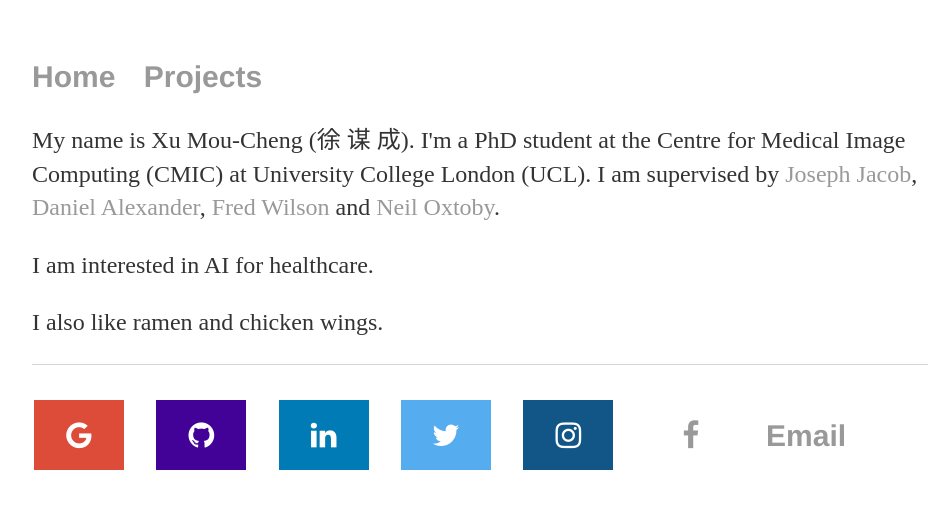
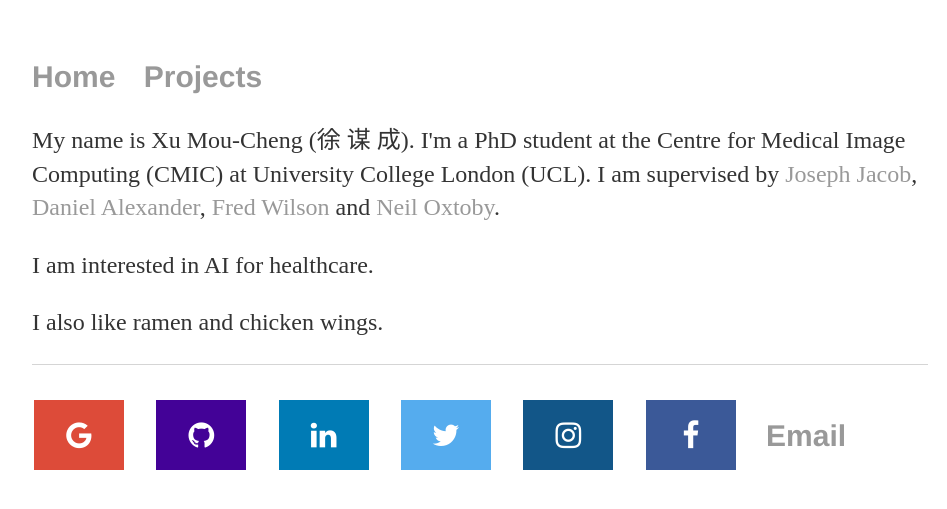
Before and after one commit to moucheng2017/mouchengxu.github.io, a Jekyll site: the page built from index.html, in a window 1280 px wide. Shown: the top 509 px of the page, without its empty margins (160-1107 px from the left). Built offline with Jekyll 4.4.1, drawn with Linux system fonts in a browser that asks for light colours.

Commit message:
Update main.css

```diff
--- a/css/main.css
+++ b/css/main.css
@@ -80,3 +80,8 @@ ul.posts li {
   background: #dd4b39;
   color: white;
 }
+
+.fa-facebook {
+  background: #3B5998;
+  color: white;
+}
```
